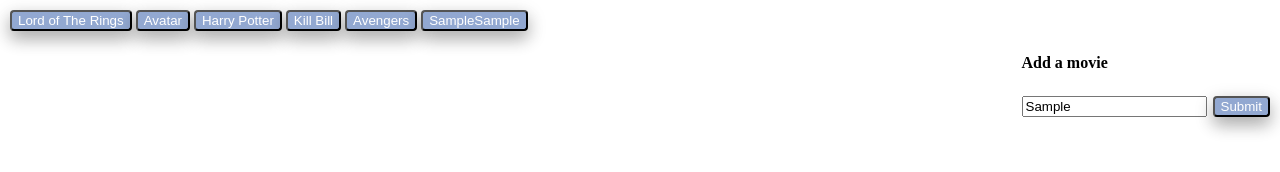
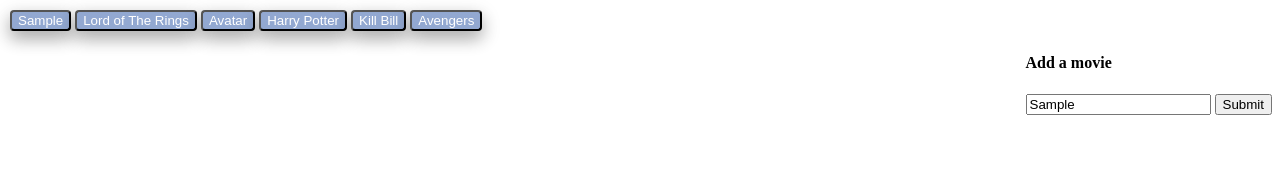
Before and after one commit to jaysumampong/GIPHY, a plain HTML site: page index.html in a window 1280 px wide. Both pictures are taken after typing "Sample" into the empty fields and a click on the input "Submit". Drawn offline with nearby package versions, Linux system fonts and the light colour scheme; no server answers.

Commit message:
fixed a few functions

```diff
--- a/assets/css/style.css
+++ b/assets/css/style.css
@@ -1,4 +1,4 @@
-.button-color {
+.movie {
     display: inline-block;
     background-color: #92a8d1;
     color: white;
--- a/assets/javascript/app.js
+++ b/assets/javascript/app.js
@@ -1,8 +1,8 @@
 $(document).ready(function(){
     topics = ["Avengers", "Kill Bill", "Harry Potter", "Avatar", "Lord of The Rings"];
-    // Having a hard time trying to get the buttons to perform ajax calls
+    // function to display gifs
     function callAjax(){
-        let movies = $(this).attr("data-movie");
+        let movies = $(this).attr("data-name");
         let queryURL = "https://api.giphy.com/v1/gifs/search?q=" +
             movies + "&api_key=bskkca2lWVA6r2pYHlMYhl8IK23EVw4F&limit=10";
 
@@ -15,7 +15,7 @@ $(document).ready(function(){
             let results = response.data;
                 for (let i = 0; i < results.length; i++){
                     if (results[i].rating !== "r" && results[i].rating !== "pg-13"){
-                        let movieDiv = $("#gif-buttons");
+                        let movieDiv = $("<div class='movie'>");
                         let p = $("<p>").text("Rating: " + results[i].rating);
                         let movieImage = $("<img>");
                         movieImage.attr("id", "giphy");
@@ -25,37 +25,37 @@ $(document).ready(function(){
                         movieImage.attr("data-state", "still");
                         movieDiv.append(p);
                         movieDiv.append(movieImage);
+                        $("#gifs").prepend(movieDiv);
                 }
             }
         });
-    } callAjax();
+    }
 
     // this displays the initial button when loading the page
     function initialDisplay() {
         $("#gif-buttons").empty();
         for (let i = 0; i < topics.length; i++) {
             let initialButton = $("<button>");
-            initialButton.addClass("button-color");
-            initialButton.attr("data-movie", topics[i]);
+            initialButton.addClass("movie");
+            initialButton.attr("data-name", topics[i]);
             initialButton.text(topics[i]);
             $("#gif-buttons").prepend(initialButton);
         };
-    } initialDisplay();
+    };
 
     // creates new gif buttons
     $("#add-submit").on("click", function(event){
         event.preventDefault();
         let newButtonsTask = $("#add-gif").val().trim();
-       let buttonItem = $("<button>");
+        topics.push(newButtonsTask);
+        initialDisplay();
+    });
 
-       buttonItem.attr("data-movie");
-       buttonItem.addClass("button-color");
-       buttonItem.text(newButtonsTask);
-       buttonItem = buttonItem.prepend(newButtonsTask);
-       $("#gif-buttons").append(buttonItem);
-       $("add-gif").val("");
-   });
+    initialDisplay();
+
     //event listener that changes gifs from animated to still
+    $(document).on("click", ".movie", callAjax);
+
     $(document).on("click", "#giphy", function(){
         var state = $(this).attr('data-state');
         if ( state == 'still'){
@@ -65,5 +65,6 @@ $(document).ready(function(){
             $(this).attr('src', $(this).data('still'));
             $(this).attr('data-state', 'still');
         }
+
     });
 });
```
Lines whose indentation alone changed are shown as unchanged.
